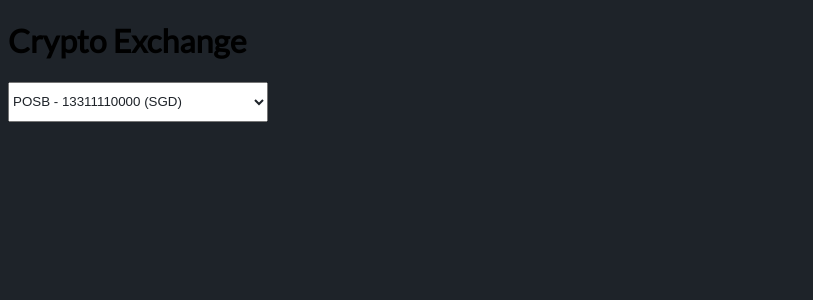
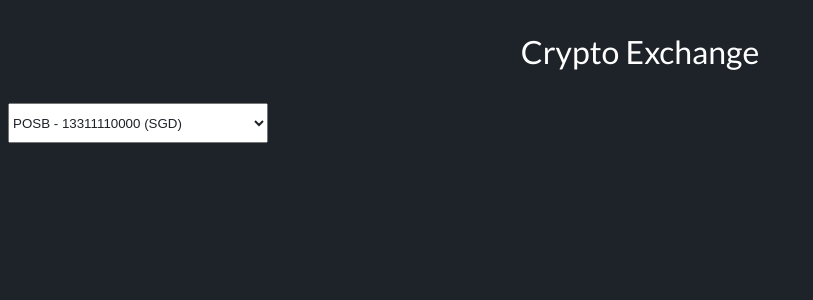
Before and after one commit to leonardovenoso/js-reactjs-crypto-exchange, a Next.js app: page / in a window 1280 px wide. Shown: the top 300 px of the page, without its empty margins (0-813 px from the left). Built offline with nearby package versions, Linux system fonts and the light colour scheme.

Commit message:
[UI] Added containers that wrap atoms

```diff
--- a/pages/index.jsx
+++ b/pages/index.jsx
@@ -1,6 +1,7 @@
 import { useEffect, useState } from 'react';
 import fetchBankAccounts from '../services/accountService';
-
+import Container from './components/atoms/container';
+import Title from './components/atoms/title';
 import Select from './components/atoms/select';
 
 export default function CryptoExchange() {
@@ -19,7 +20,10 @@ export default function CryptoExchange() {
   return (
     <div>
       <main>
-        <h1>Crypto Exchange</h1>
+        <Container>
+          <Title>Crypto Exchange</Title>
+        </Container>
+        <Container>
           <Select data-cy="bank-accounts">
             {bankAccounts.map(account => (
               <option
@@ -27,6 +31,7 @@ export default function CryptoExchange() {
               >{`${account.bankName} - ${account.accountNumber} (${account.currency})`}</option>
             ))}
           </Select>
+        </Container>
       </main>
     </div>
   );
```
Lines whose indentation alone changed are shown as unchanged.
